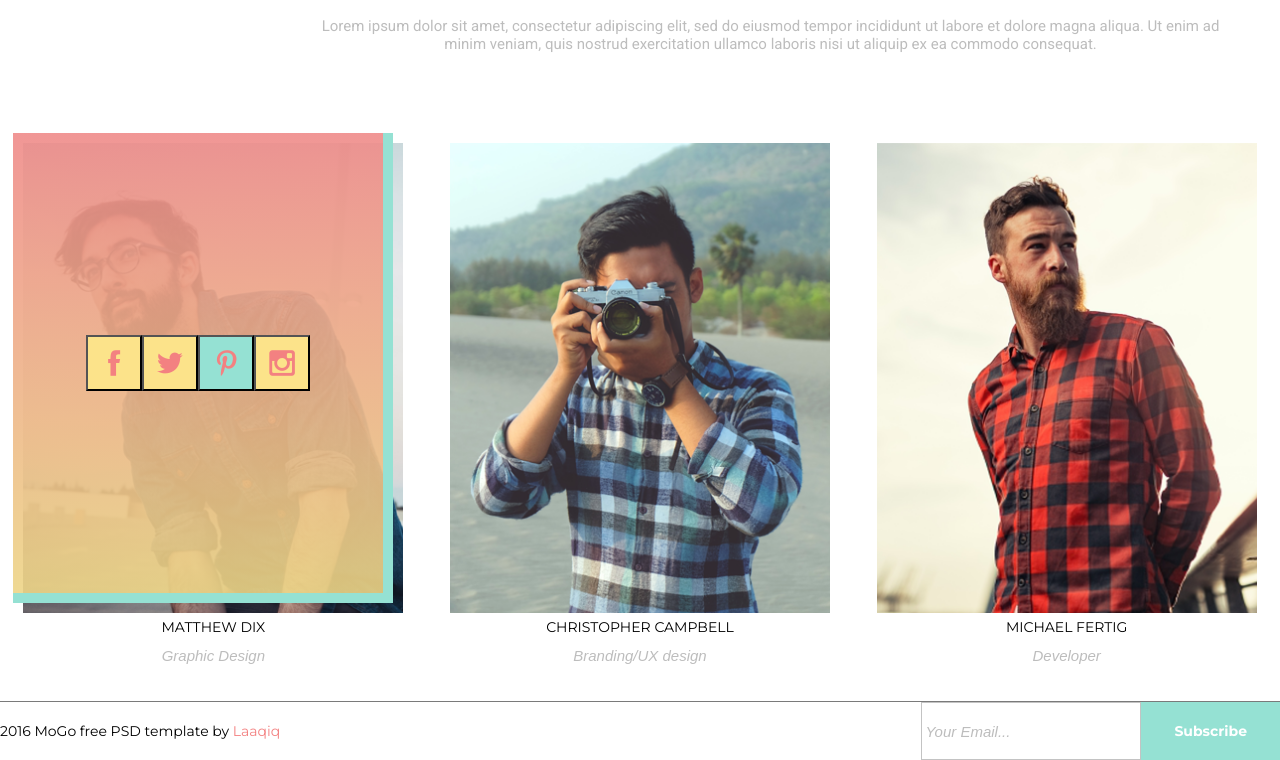
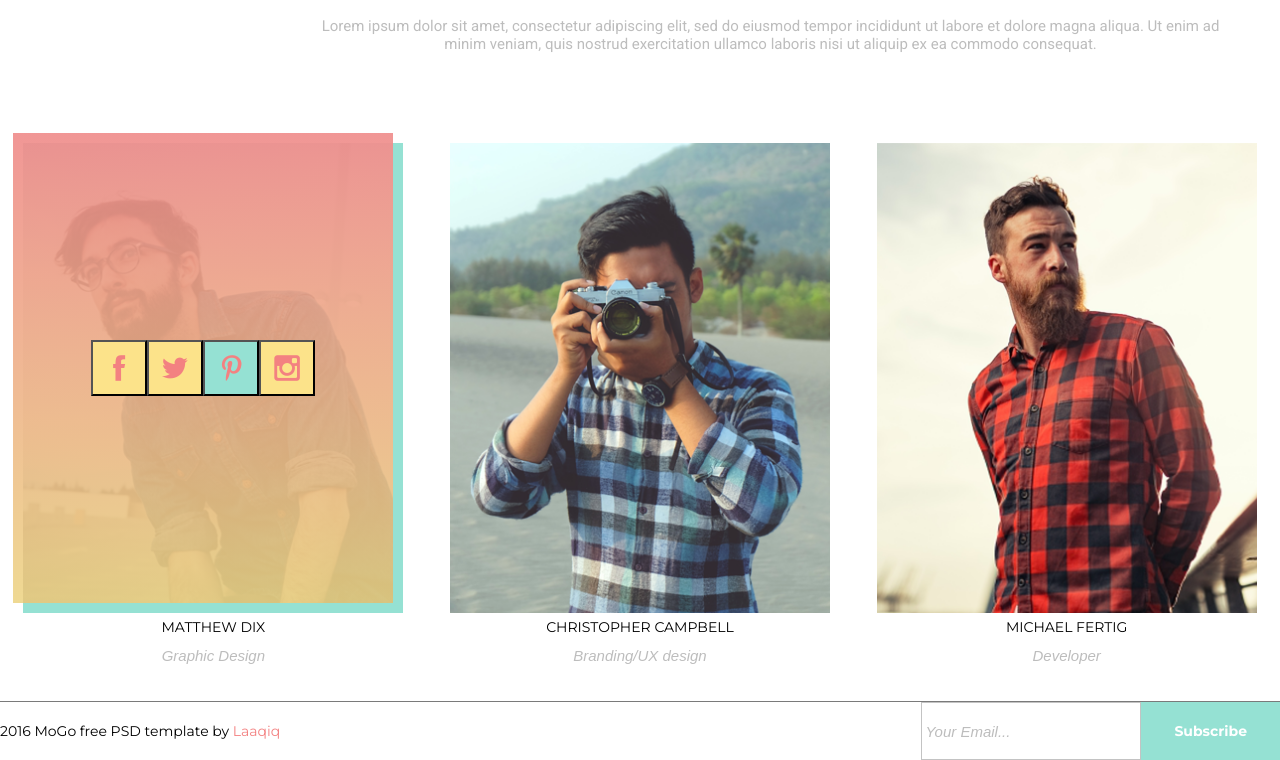
Before and after one commit to SvetlanaVoshchevskaya/goit-fe-course, a plain HTML site: page homework-06/index.html in a window 1280 px wide. In both pictures the pointer is over the element 213 px from the left and 949 px from the top of the page. Shown: the part 571-1331 px from the top of the page. Drawn offline with Linux system fonts and the light colour scheme.

Commit message:
change border

```diff
--- a/homework-06/css/style.css
+++ b/homework-06/css/style.css
@@ -151,6 +151,10 @@ li {
   font-size: 15px;
   color: #bdbdbd;
 }
+/* .img_info {
+  transition-property: border-right, border-bottom;
+  transition-duration: 0.2s;
+} */
 .button {
   position: absolute;
   top: 0;
@@ -160,7 +164,7 @@ li {
   background-color: transparent;
   border-bottom: transparent;
   border-right: transparent;
-  transition-property: background,border-right,border-bottom;
+  transition-property: background, border-right, border-bottom;
   transition-duration: 0.2s;
 }
 
@@ -196,6 +200,11 @@ li {
 a:hover .soc_icon {
   opacity: 1;
 }
+/* .img_info:hover {
+  transform: translate(-15px, -15px);
+  border-right: 10px solid #95e1d3;
+  border-bottom: 10px solid #95e1d3;
+} */
 .button:hover {
   background: linear-gradient(
     rgba(239, 139, 138, 0.9),
@@ -203,8 +212,7 @@ a:hover .soc_icon {
   );
   transition-duration: 0.2s;
   transform: translate(-10px, -10px);
-  border-right: 10px solid #95e1d3;
-  border-bottom: 10px solid #95e1d3;
+  box-shadow: 10px 10px 0px 0px #95e1d3;
 }
 .facebook:hover {
   transition-property: background-color, 0.2ms linear;
@@ -236,7 +244,7 @@ a:hover .soc_icon {
 .info_name {
   color: #f38181;
 }
-.footer_button   {
+.footer_button {
   display: flex;
 }
 .e-mail {
```
